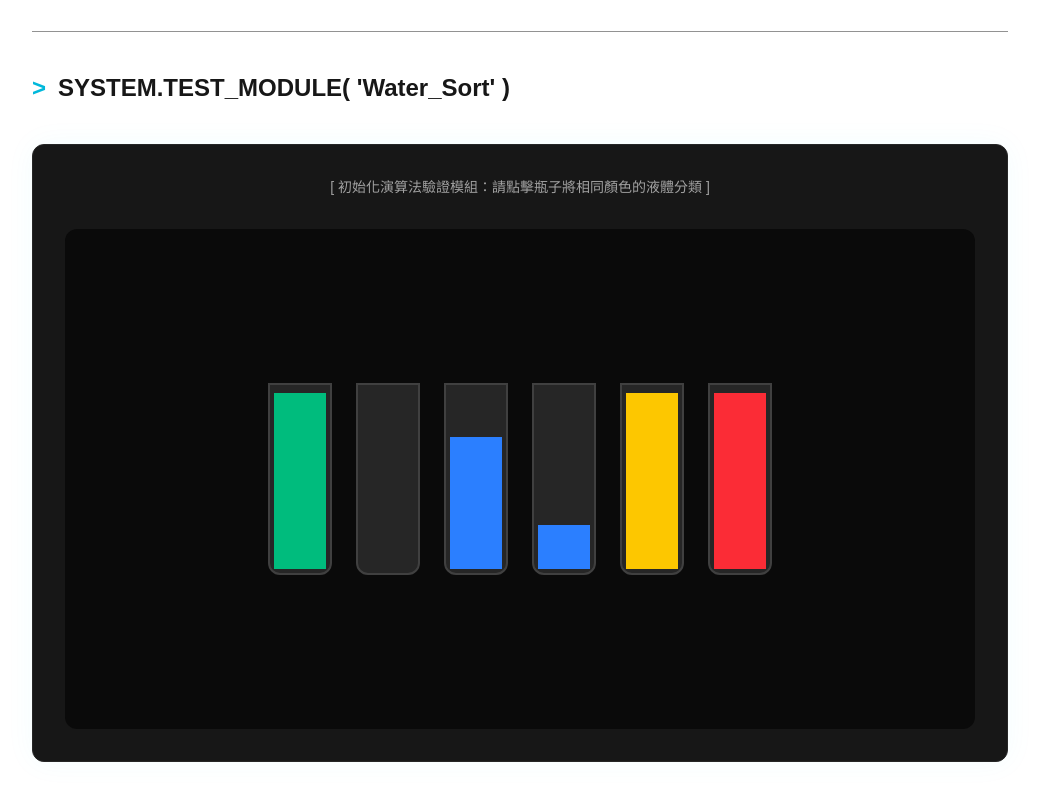
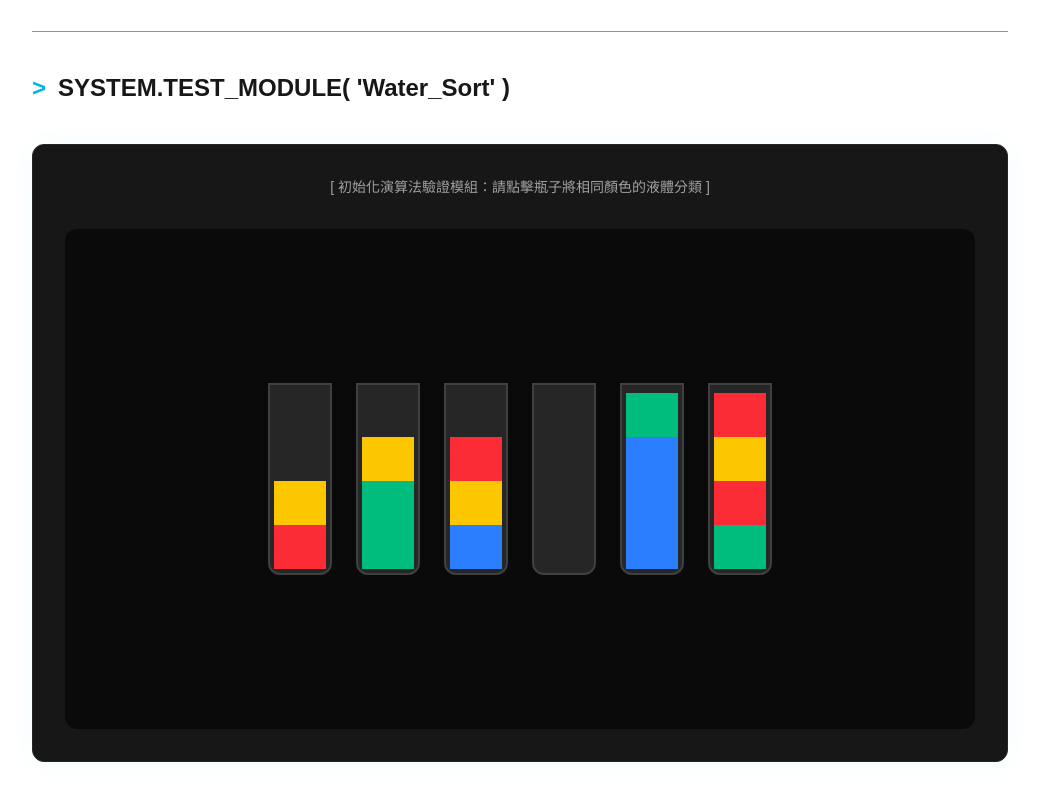
Before and after one commit to YusukeWu0903/my_portfolio, a Next.js app: page / in a window 1280 px wide. Shown: the part 1336-2136 px from the top of the page, without its empty margins (120-1159 px from the left). Built offline with nearby package versions, Linux system fonts and the light colour scheme.

Commit message:
fix: resolve WaterSort lint errors and re-push

```diff
--- a/app/WaterSort.tsx
+++ b/app/WaterSort.tsx
@@ -2,6 +2,7 @@
 
 import { useState, useCallback } from "react";
 
+// 科技感配色定義
 const COLOR_MAP: { [key: string]: string } = {
   R: "bg-red-500",
   G: "bg-emerald-500",
@@ -12,8 +13,8 @@ const COLOR_MAP: { [key: string]: string } = {
   O: "bg-orange-500",
 };
 
-// 獨立的生成函式，不依賴 React Hook state
-function generateRandomLevel(numColors = 4, numEmpty = 2, shuffleSteps = 40) {
+// 獨立的反向推演生成器：確保 100% 可解，並真正打亂顏色
+function generateLevel(numColors = 4, numEmpty = 2, shuffleSteps = 60) {
   const colors = Object.keys(COLOR_MAP);
   const selectedColors = colors.slice(0, numColors);
   const state: string[][] = selectedColors.map((c) => [c, c, c, c]);
@@ -23,24 +24,28 @@ function generateRandomLevel(numColors = 4, numEmpty = 2, shuffleSteps = 40) {
     const moves = [];
     for (let src = 0; src < state.length; src++) {
       if (state[src].length === 0) continue;
+
       const top = state[src][state[src].length - 1];
       let count = 0;
       for (let j = state[src].length - 1; j >= 0; j--) {
         if (state[src][j] === top) count++;
         else break;
       }
+
       const maxK = count === state[src].length ? count : count - 1;
+
       for (let dst = 0; dst < state.length; dst++) {
         if (src === dst || state[dst].length >= 4) continue;
+
         const space = 4 - state[dst].length;
         for (let k = 1; k <= Math.min(maxK, space); k++) {
-          if (state[dst].length === 0 || state[dst][state[dst].length - 1] === top) {
-            moves.push({ src, dst, k });
-          }
+          moves.push({ src, dst, k });
         }
       }
     }
+
     if (moves.length === 0) break;
+
     const { src, dst, k } = moves[Math.floor(Math.random() * moves.length)];
     for (let j = 0; j < k; j++) state[dst].push(state[src].pop()!);
   }
@@ -48,12 +53,12 @@ function generateRandomLevel(numColors = 4, numEmpty = 2, shuffleSteps = 40) {
 }
 
 export default function WaterSort() {
-  const [gameState, setGameState] = useState<string[][]>(() => generateRandomLevel());
+  const [gameState, setGameState] = useState<string[][]>(() => generateLevel());
   const [selectedBottle, setSelectedBottle] = useState<number | null>(null);
   const [isWon, setIsWon] = useState(false);
 
   const initGame = useCallback(() => {
-    setGameState(generateRandomLevel());
+    setGameState(generateLevel());
     setSelectedBottle(null);
     setIsWon(false);
   }, []);
@@ -87,6 +92,7 @@ export default function WaterSort() {
           newState[idx] = dst;
           setGameState(newState);
 
+          // 檢查過關邏輯
           if (newState.every(b => b.length === 0 || (b.length === 4 && new Set(b).size === 1))) {
             setIsWon(true);
           }
```
